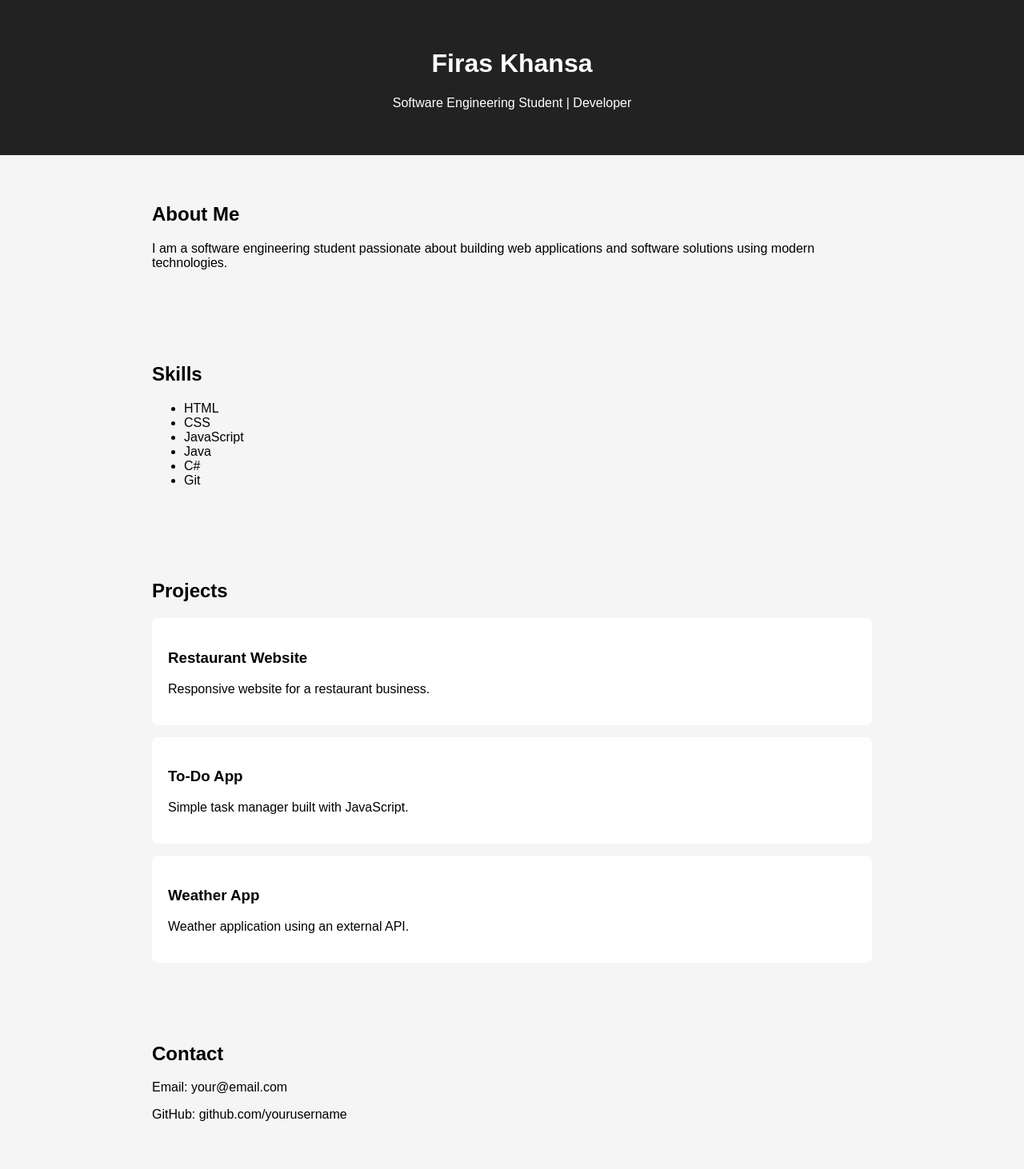
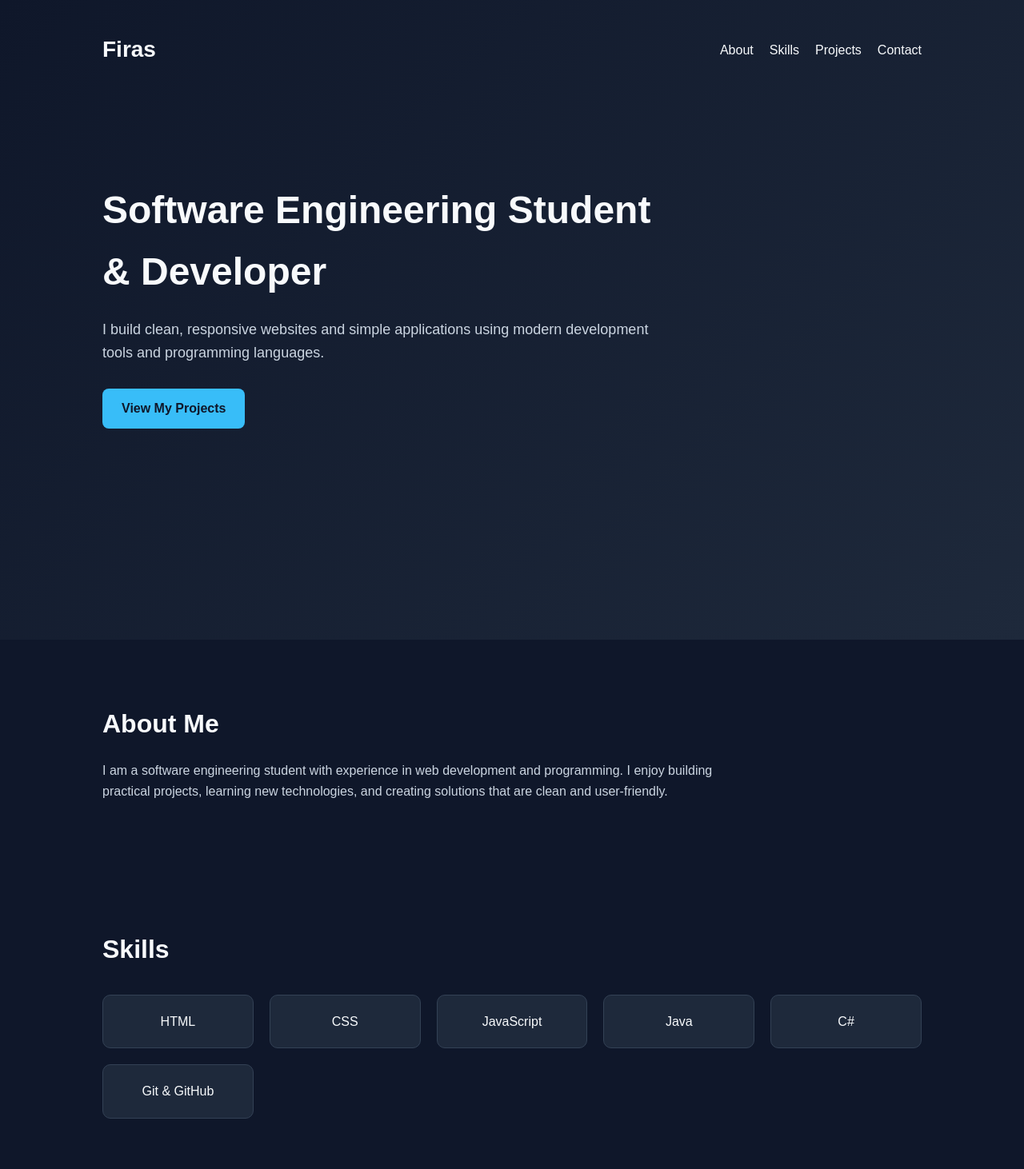
Before and after one commit to Firarimspso/developer-portfolio, a plain HTML site: page index.html in a window 1280 px wide. Shown: the top 1462 px of the page at 80% size. Drawn offline with Linux system fonts and the light colour scheme.

Commit message:
Improve portfolio design

```diff
--- a/index.html
+++ b/index.html
@@ -2,66 +2,86 @@
 <html lang="en">
 
 <head>
-    <meta charset="UTF-8">
-    <meta name="viewport" content="width=device-width, initial-scale=1.0">
+    <meta charset="UTF-8" />
+    <meta name="viewport" content="width=device-width, initial-scale=1.0" />
     <title>Firas | Developer Portfolio</title>
-    <link rel="stylesheet" href="style.css">
+    <link rel="stylesheet" href="style.css" />
 </head>
 
 <body>
+    <header class="hero">
+        <nav class="navbar">
+            <h1 class="logo">Firas</h1>
+            <ul class="nav-links">
+                <li><a href="#about">About</a></li>
+                <li><a href="#skills">Skills</a></li>
+                <li><a href="#projects">Projects</a></li>
+                <li><a href="#contact">Contact</a></li>
+            </ul>
+        </nav>
 
-    <header>
-        <h1>Firas Khansa</h1>
-        <p>Software Engineering Student | Developer</p>
+        <div class="hero-content">
+            <h2>Software Engineering Student & Developer</h2>
+            <p>
+                I build clean, responsive websites and simple applications using modern development tools and programming languages.
+            </p>
+            <a href="#projects" class="btn">View My Projects</a>
+        </div>
     </header>
 
-    <section id="about">
+    <main>
+        <section id="about" class="section">
             <h2>About Me</h2>
             <p>
-            I am a software engineering student passionate about building web applications and software solutions using modern technologies.
+                I am a software engineering student with experience in web development and programming. I enjoy building practical projects, learning new technologies, and creating solutions that are clean and user-friendly.
             </p>
         </section>
 
-    <section id="skills">
+        <section id="skills" class="section">
             <h2>Skills</h2>
-        <ul>
-            <li>HTML</li>
-            <li>CSS</li>
-            <li>JavaScript</li>
-            <li>Java</li>
-            <li>C#</li>
-            <li>Git</li>
-        </ul>
+            <div class="skills-grid">
+                <div class="skill-card">HTML</div>
+                <div class="skill-card">CSS</div>
+                <div class="skill-card">JavaScript</div>
+                <div class="skill-card">Java</div>
+                <div class="skill-card">C#</div>
+                <div class="skill-card">Git & GitHub</div>
+            </div>
         </section>
 
-    <section id="projects">
+        <section id="projects" class="section">
             <h2>Projects</h2>
 
-        <div class="project">
+            <div class="projects-grid">
+                <div class="project-card">
                     <h3>Restaurant Website</h3>
-            <p>Responsive website for a restaurant business.</p>
+                    <p>A responsive business website for a restaurant or coffee shop.</p>
+                    <a href="#" class="project-link">GitHub Repo</a>
                 </div>
 
-        <div class="project">
+                <div class="project-card">
                     <h3>To-Do App</h3>
-            <p>Simple task manager built with JavaScript.</p>
+                    <p>A simple task manager built with JavaScript and local storage.</p>
+                    <a href="#" class="project-link">GitHub Repo</a>
                 </div>
 
-        <div class="project">
+                <div class="project-card">
                     <h3>Weather App</h3>
-            <p>Weather application using an external API.</p>
+                    <p>A weather application using an external API to display live data.</p>
+                    <a href="#" class="project-link">GitHub Repo</a>
                 </div>
-
+            </div>
         </section>
 
-    <section id="contact">
+        <section id="contact" class="section">
             <h2>Contact</h2>
-        <p>Email: your@email.com</p>
-        <p>GitHub: github.com/yourusername</p>
+            <p>Email: your-email@example.com</p>
+            <p>
+                GitHub:
+                <a href="https://github.com/firarimspso" target="_blank">github.com/firarimspso</a>
+            </p>
         </section>
-
-    <script src="script.js"></script>
-
+    </main>
 </body>
 
 </html>
--- a/style.css
+++ b/style.css
@@ -1,25 +1,155 @@
-body {
+* {
+    margin: 0;
+    padding: 0;
+    box-sizing: border-box;
     font-family: Arial, sans-serif;
-    margin: 0;
-    background: #f5f5f5;
 }
 
-header {
-    background: #222;
-    color: white;
-    text-align: center;
-    padding: 40px;
+html {
+    scroll-behavior: smooth;
 }
 
-section {
-    padding: 40px;
-    max-width: 900px;
-    margin: auto;
+body {
+    background: #0f172a;
+    color: #f8fafc;
+    line-height: 1.6;
 }
 
-.project {
-    background: white;
+.hero {
+    min-height: 100vh;
+    padding: 20px 10%;
+    background: linear-gradient(135deg, #0f172a, #1e293b);
+}
+
+.navbar {
+    display: flex;
+    justify-content: space-between;
+    align-items: center;
+    padding: 20px 0;
+}
+
+.logo {
+    font-size: 28px;
+    font-weight: bold;
+}
+
+.nav-links {
+    display: flex;
+    list-style: none;
+    gap: 20px;
+}
+
+.nav-links a {
+    color: #f8fafc;
+    text-decoration: none;
+    transition: 0.3s;
+}
+
+.nav-links a:hover {
+    color: #38bdf8;
+}
+
+.hero-content {
+    max-width: 700px;
+    margin-top: 120px;
+}
+
+.hero-content h2 {
+    font-size: 48px;
+    margin-bottom: 20px;
+}
+
+.hero-content p {
+    font-size: 18px;
+    margin-bottom: 30px;
+    color: #cbd5e1;
+}
+
+.btn {
+    display: inline-block;
+    background: #38bdf8;
+    color: #0f172a;
+    padding: 12px 24px;
+    border-radius: 8px;
+    text-decoration: none;
+    font-weight: bold;
+}
+
+.section {
+    padding: 80px 10%;
+}
+
+.section h2 {
+    font-size: 32px;
+    margin-bottom: 20px;
+}
+
+.section p {
+    max-width: 800px;
+    color: #cbd5e1;
+}
+
+.skills-grid {
+    display: grid;
+    grid-template-columns: repeat(auto-fit, minmax(160px, 1fr));
+    gap: 20px;
+    margin-top: 30px;
+}
+
+.skill-card {
+    background: #1e293b;
     padding: 20px;
-    margin-top: 15px;
-    border-radius: 8px;
+    text-align: center;
+    border-radius: 10px;
+    border: 1px solid #334155;
 }
+
+.projects-grid {
+    display: grid;
+    grid-template-columns: repeat(auto-fit, minmax(250px, 1fr));
+    gap: 25px;
+    margin-top: 30px;
+}
+
+.project-card {
+    background: #1e293b;
+    padding: 25px;
+    border-radius: 12px;
+    border: 1px solid #334155;
+}
+
+.project-card h3 {
+    margin-bottom: 15px;
+}
+
+.project-card p {
+    margin-bottom: 15px;
+}
+
+.project-link {
+    color: #38bdf8;
+    text-decoration: none;
+    font-weight: bold;
+}
+
+#contact a {
+    color: #38bdf8;
+    text-decoration: none;
+}
+
+@media (max-width: 768px) {
+    .navbar {
+        flex-direction: column;
+        gap: 15px;
+    }
+    .nav-links {
+        flex-wrap: wrap;
+        justify-content: center;
+    }
+    .hero-content {
+        margin-top: 80px;
+    }
+    .hero-content h2 {
+        font-size: 36px;
+    }
+}
```
Lines whose indentation alone changed are shown as unchanged.
